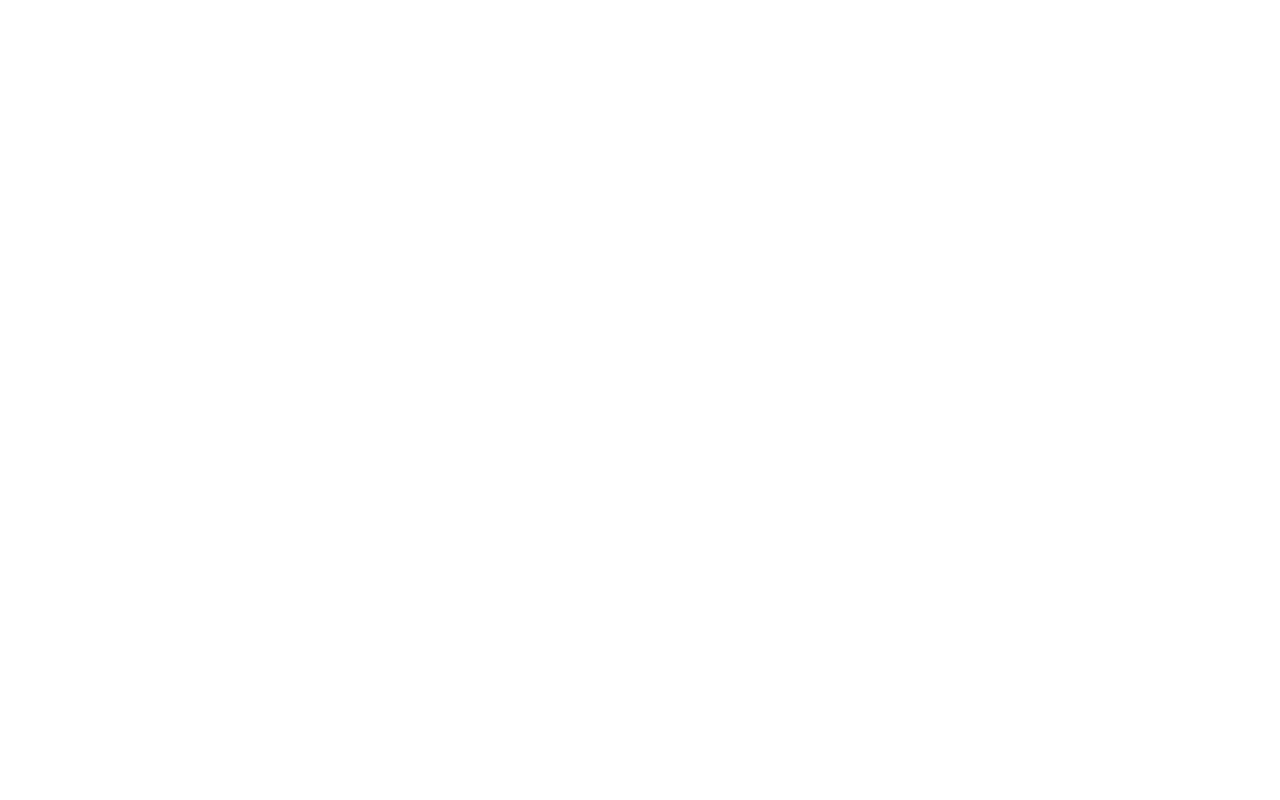
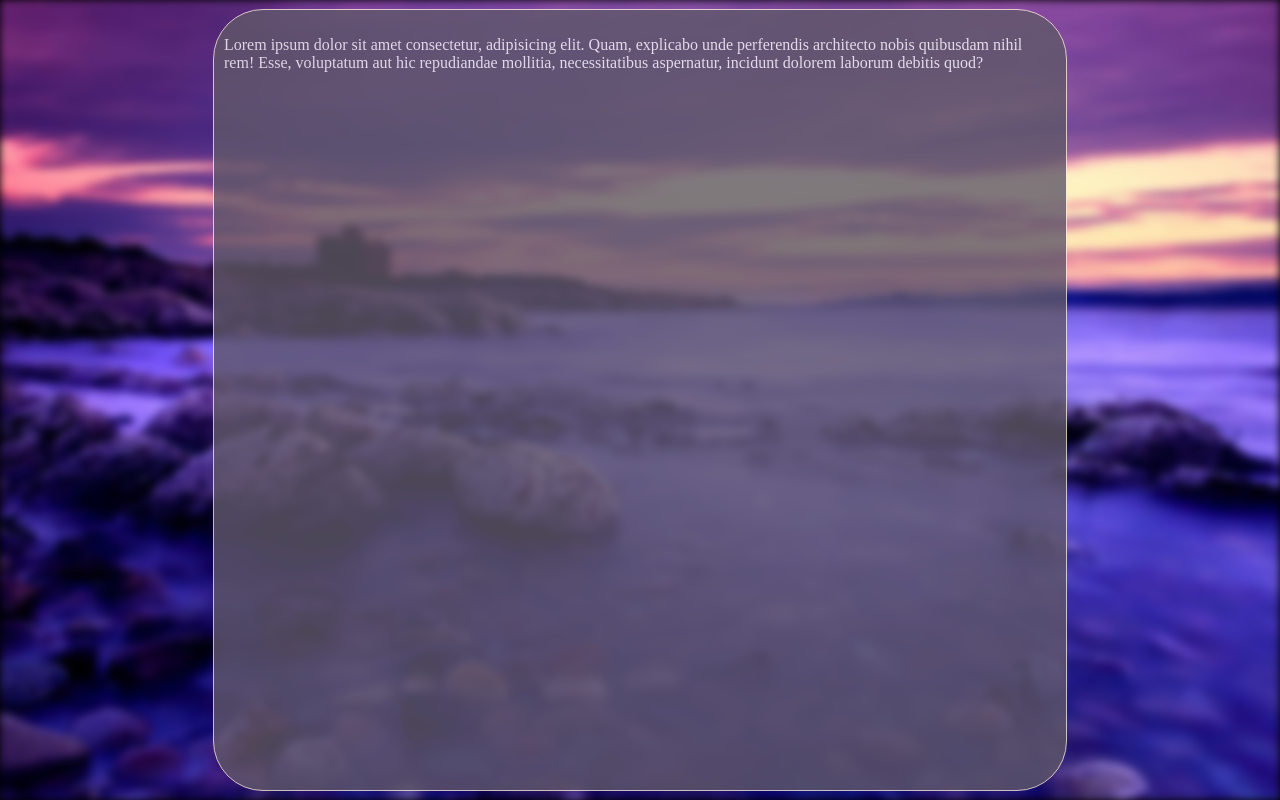
Before and after one commit to fPadilha03/Formulario, a plain HTML site: page index.html in a window 1280 px wide. Drawn offline with Linux system fonts and the light colour scheme.

Commit message:
Add files via upload

```diff
--- a/index.html
+++ b/index.html
@@ -9,7 +9,9 @@
 </head>
 <body>
     <div class="container">
-        <form action=""></form>
+        <div class="content">
+            <p>Lorem ipsum dolor sit amet consectetur, adipisicing elit. Quam, explicabo unde perferendis architecto nobis quibusdam nihil rem! Esse, voluptatum aut hic repudiandae mollitia, necessitatibus aspernatur, incidunt dolorem laborum debitis quod?</p>
+        </div>
     </div>
 </body>
 </html>
--- a/style.css
+++ b/style.css
@@ -0,0 +1,34 @@
+body {
+    margin: 0;
+    background-color: black;
+}
+
+.container {
+    width: 100vw;
+    height: 100vh;
+    display: flex;
+    align-items: center;
+    justify-content: center;
+
+}
+
+.container::before {
+    content: "";
+    position: absolute;
+    width: 100%;
+    height: 100%;
+    background-size: cover;
+    background-image: url(/img/imagem-fundo.jpg);
+    filter: blur(4px);
+}
+
+.content {
+    width: 65%;
+    height: 95%;
+    padding: 10px;
+    background-color: rgb(96, 88, 105);
+    border: 1px solid antiquewhite;
+    border-radius: 50px;
+    opacity: 0.8;
+    color: white;
+}
```
Also changed, not shown: img/imagem-fundo.jpg (added).
